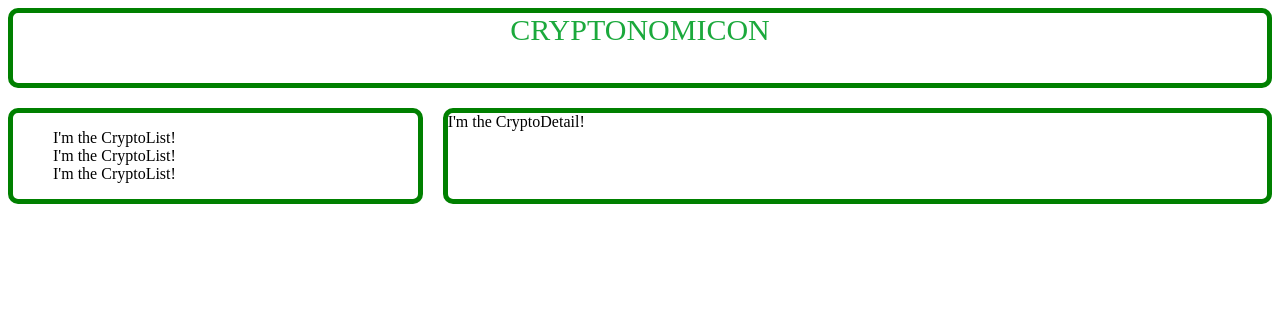
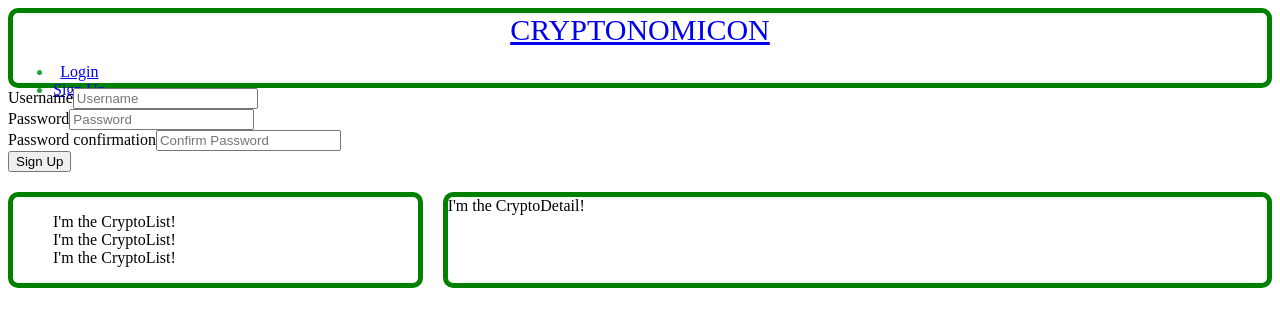
Before and after one commit to MinimalGhost/crypto-nomicon, a React (Create React App) app in the folder cryptonomicon-react/: page /signup in a window 1280 px wide. Shown: the top 326 px of the page. Built offline with nearby package versions, Linux system fonts and the light colour scheme; a web font is replaced by a local one.

Commit message:
hot auth mess

```diff
--- a/cryptonomicon-react/package.json
+++ b/cryptonomicon-react/package.json
@@ -5,6 +5,7 @@
   "dependencies": {
     "react": "^16.2.0",
     "react-dom": "^16.2.0",
+    "react-router-dom": "^4.2.2",
     "react-scripts": "1.1.0"
   },
   "scripts": {
--- a/cryptonomicon-react/src/App.js
+++ b/cryptonomicon-react/src/App.js
@@ -1,14 +1,73 @@
 import React, { Component } from 'react';
+import { Route, Switch, Redirect, withRouter } from 'react-router-dom'
+import adapter from './adapter'
 import CryptoContainer from './components/CryptoContainer'
+import Navbar from './components/Navbar'
+import Login from './components/Login'
+import Signup from './components/Signup'
 
 class App extends Component {
+  state = {
+    auth: { currentUser: null }
+  }
+
+  setLoggedInUser = (user) => {
+    localStorage.setItem('token', user.token)
+    this.setState({
+      auth: {
+        currentUser: {
+          username: user.username,
+          id: user.id
+        }
+      }
+    })
+    // render persistant user data here
+    // this.getUserCryptos()
+  }
+
+  removeLoggedInUser = () => {
+    localStorage.removeItem('token')
+    this.setState({
+      auth: { currentUser: null }
+    })
+    this.props.history.push('/login')
+  }
+
+  componentDidMount() {
+    const token = localStorage.getItem('token');
+    if (token) {
+      adapter.auth.getLoggedInUser().then(user => {
+        if (user) {
+          this.setState({ auth: {currentUser: user } })
+        } else {
+          this.setState({ auth: { currentUser: null } })
+        }
+      })
+    } else {
+      console.log('No token found');
+    }
+  }
+
   render() {
     return (
       <div>
+        <Navbar
+          currentUser={this.state.auth.currentUser}
+          logOut={this.removeLoggedInUser}
+        />
+      <Switch>
+        <Route exact path='/login' render={(routerProps) => {
+            return <Login history={routerProps.history} setUser={this.setLoggedInUser} />
+          }} />
+
+        <Route exact path='/signup' render={(routerProps) => {
+            return <Signup history={routerProps.history} setUser={this.setLoggedInUser} />
+          }} />
+      </Switch>
         <CryptoContainer />
       </div>
     );
   }
 }
 
-export default App;
+export default withRouter(App);
--- a/cryptonomicon-react/api/adapter.js
+++ b/cryptonomicon-react/src/adapter.js
@@ -1,10 +1,13 @@
 const token = localStorage.getItem('token')
-const headers = () => {
-  return {
-    Content-Type: 'application/json',
-    Accepts: 'application/json',
-    Authorization: localStorage.getItem('token')
-  }
+const headers = {
+  'Content-Type': 'application/json',
+  Accepts: 'application/json',
+  Authorization: token
+}
+
+const signup_headers = {
+  'Content-Type': 'application/json',
+  Accepts: 'application/json'
 }
 
 const URL_ROOT = 'http://localhost:3001'
@@ -12,21 +15,29 @@ const API_ROOT = `${URL_ROOT}/api/v1`
 
 const getCryptos = () => {
   return fetch(`${API_ROOT}/cryptos`, {
-    headers: headers()
+    headers: headers
   }).then(res => res.json());
 }
 
 const login = (username, password) => {
   return fetch(`${URL_ROOT}/login`, {
     method: 'POST',
-    headers: headers(),
+    headers: headers,
     body: JSON.stringify({ username, password })
   }).then(res => res.json());
 }
 
+const signup = (signupBody) => {
+  return fetch(`${URL_ROOT}/signup`, {
+    method: 'POST',
+    headers: signup_headers,
+    body: JSON.stringify({user: signupBody})
+  }).then(res => res.json())
+}
+
 const getLoggedInUser = () => {
   return fetch(`${URL_ROOT}/current_user`, {
-    headers: headers()
+    headers: headers
   }).then(res => res.json())
 }
 
@@ -36,6 +47,7 @@ export default {
   },
   auth: {
     login,
-    getLoggedInUser
+    getLoggedInUser,
+    signup
   }
 }
--- a/cryptonomicon-react/src/components/CryptoContainer.js
+++ b/cryptonomicon-react/src/components/CryptoContainer.js
@@ -1,5 +1,4 @@
 import React from 'react'
-import Navbar from './Navbar'
 import CryptoList from './CryptoList'
 import CryptoDetail from './CryptoDetail'
 
@@ -16,7 +15,6 @@ class CryptoContainer extends React.Component {
   render() {
     return (
       <div className="wrapper">
-        <Navbar />
         <CryptoList />
         <CryptoDetail />
       </div>
--- a/cryptonomicon-react/src/components/Login.js
+++ b/cryptonomicon-react/src/components/Login.js
@@ -1,5 +1,5 @@
 import React from 'react';
-import api from '../../api/adapter'
+import adapter from '../adapter'
 
 class Login extends React.Component {
   state = {
@@ -9,7 +9,7 @@ class Login extends React.Component {
 
   handleLogin = (e) => {
     e.preventDefault()
-    api.auth.login(this.state.username, this.state.password).then(res => {
+    adapter.auth.login(this.state.username, this.state.password).then(res => {
       if (res.error) {
         alert(res.error)
       } else {
--- a/cryptonomicon-react/src/components/Navbar.js
+++ b/cryptonomicon-react/src/components/Navbar.js
@@ -3,17 +3,21 @@ import { Link } from 'react-router-dom'
 
 const Navbar = (props) => {
 
-  const links = ['Login', 'Cryptos'].map(l =>
-    <li key={l}>
-      <a href="">{l}</a>
-    </li>
-  )
-
   const loggedIn = !!props.currentUser
 
   return (
     <nav className="main-nav">
-      <span className="nav-title">CRYPTONOMICON</span>
+      <Link to="/" className="nav-title">CRYPTONOMICON</Link>
+      <ul>
+        { loggedIn ?
+          <li><a onClick={props.logOut}>Logout</a></li>
+        :
+           <div>
+           <li><Link to='/login'>Login</Link></li>
+           <li><Link to='/signup'>Sign Up</Link></li>
+           </div>
+        }
+      </ul>
     </nav>
   )
 }
--- /dev/null
+++ b/cryptonomicon-react/src/components/Signup.js
@@ -0,0 +1,47 @@
+import React from 'react';
+import adapter from '../adapter';
+
+class Signup extends React.Component {
+  state = {
+    username: '',
+    password: '',
+    password_confirmation: ''
+  }
+
+  handleSignup = (e) => {
+    e.preventDefault()
+    adapter.auth.signup(this.state).then(res => {
+      if (res.error) {
+        alert(res.error)
+      } else {
+        this.props.history.push('/')
+        this.props.setUser(res)
+      }
+    })
+  }
+
+  onInputChange = (e) => {
+    this.setState({
+      [e.target.name]: e.target.value
+    })
+  }
+
+  render() {
+    return (
+      <form onSubmit={this.handleSignup}>
+        <label>Username</label>
+        <input value={this.state.username} name="username" type="text" placeholder="Username" onChange={this.onInputChange}></input> <br/>
+
+        <label>Password</label>
+        <input value={this.state.password} name="password" type="text" placeholder="Password" onChange={this.onInputChange}></input> <br/>
+
+        <label>Password confirmation</label>
+        <input value={this.state.password_confirmation} name="password_confirmation" type="text" placeholder="Confirm Password" onChange={this.onInputChange}></input> <br/>
+
+        <input type="submit" value="Sign Up" />
+      </form>
+    )
+  }
+}
+
+export default Signup
--- a/cryptonomicon-react/src/index.js
+++ b/cryptonomicon-react/src/index.js
@@ -2,6 +2,11 @@ import React from 'react';
 import ReactDOM from 'react-dom';
 import App from './App';
 import registerServiceWorker from './registerServiceWorker';
+import { BrowserRouter } from 'react-router-dom'
 
-ReactDOM.render(<App />, document.getElementById('root'));
+ReactDOM.render((
+  <BrowserRouter>
+    <App />
+  </BrowserRouter>
+), document.getElementById('root'));
 registerServiceWorker();
```
